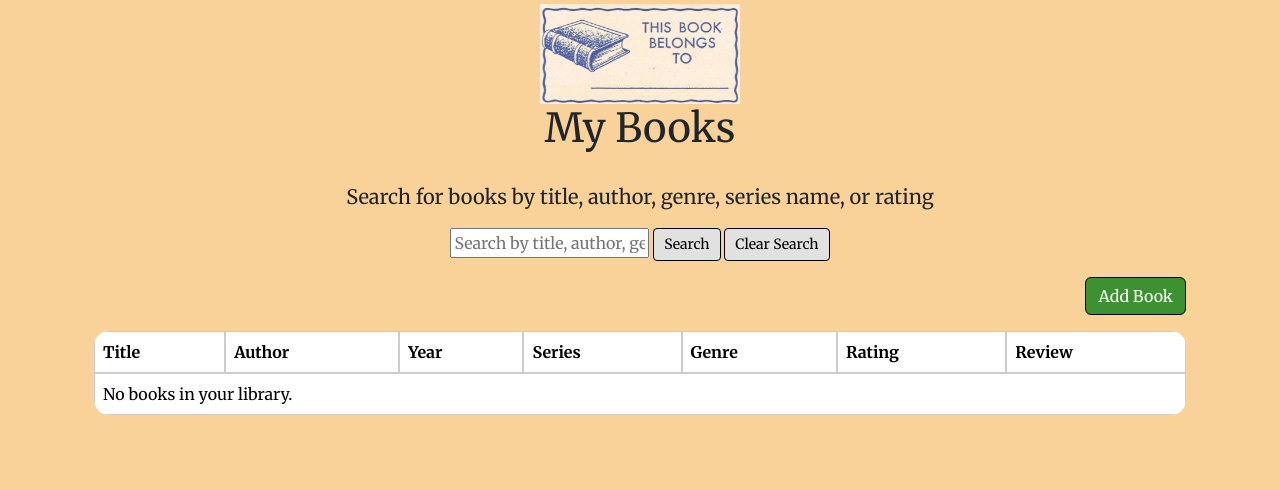
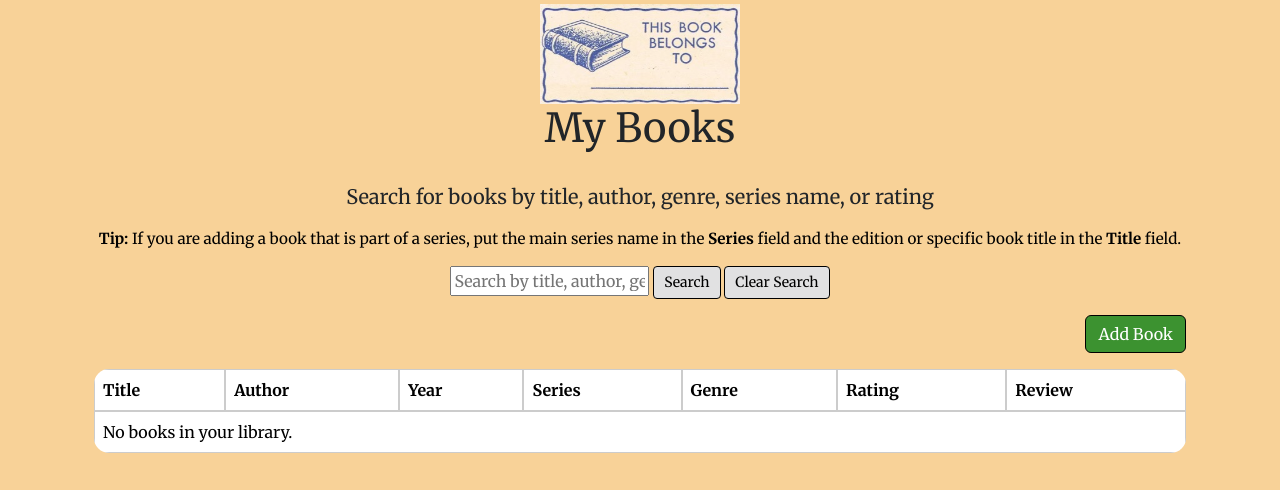
Before and after one commit to KCreek1/My_Library, a Flask app: template templates/library.html in a window 1280 px wide. Shown: the part 140-630 px from the top of the page. Run offline with Flask 3, Linux system fonts and the light colour scheme; the template is opened without the code that fills it, so the values that code supplies are empty; parts of the project's set-up code (start-up, migrations or seed data) failed here and were passed over; some libraries are stand-ins or nearby versions.

Commit message:
note on series/editions

```diff
--- a/templates/library.html
+++ b/templates/library.html
@@ -8,6 +8,9 @@
   <img src="/static/IMG_6893.jpg" alt="Library">
   <h1>My Books</h1>
   <p>Search for books by title, author, genre, series name, or rating</p>
+  <p style="font-size: 0.95em; color: #000;">
+  <b>Tip:</b> If you are adding a book that is part of a series, put the main series name in the <b>Series</b> field and the edition or specific book title in the <b>Title</b> field.
+</p>
   <form method="get" action="{{ url_for('library.library') }}">
     <div class="mb-3">
       <input type="text" name="search" placeholder="Search by title, author, genre, etc." value="{{ search_term or '' }}">
```
